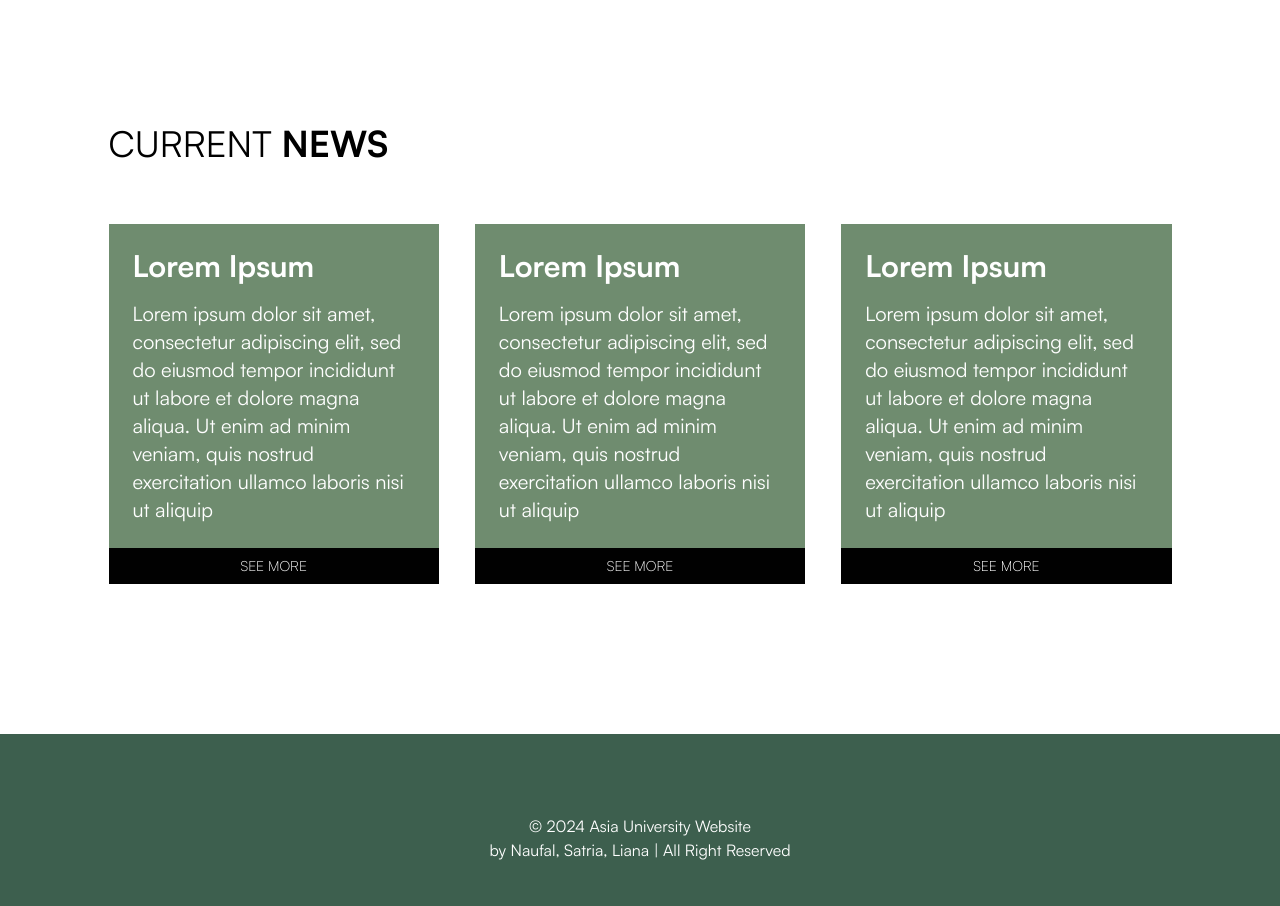
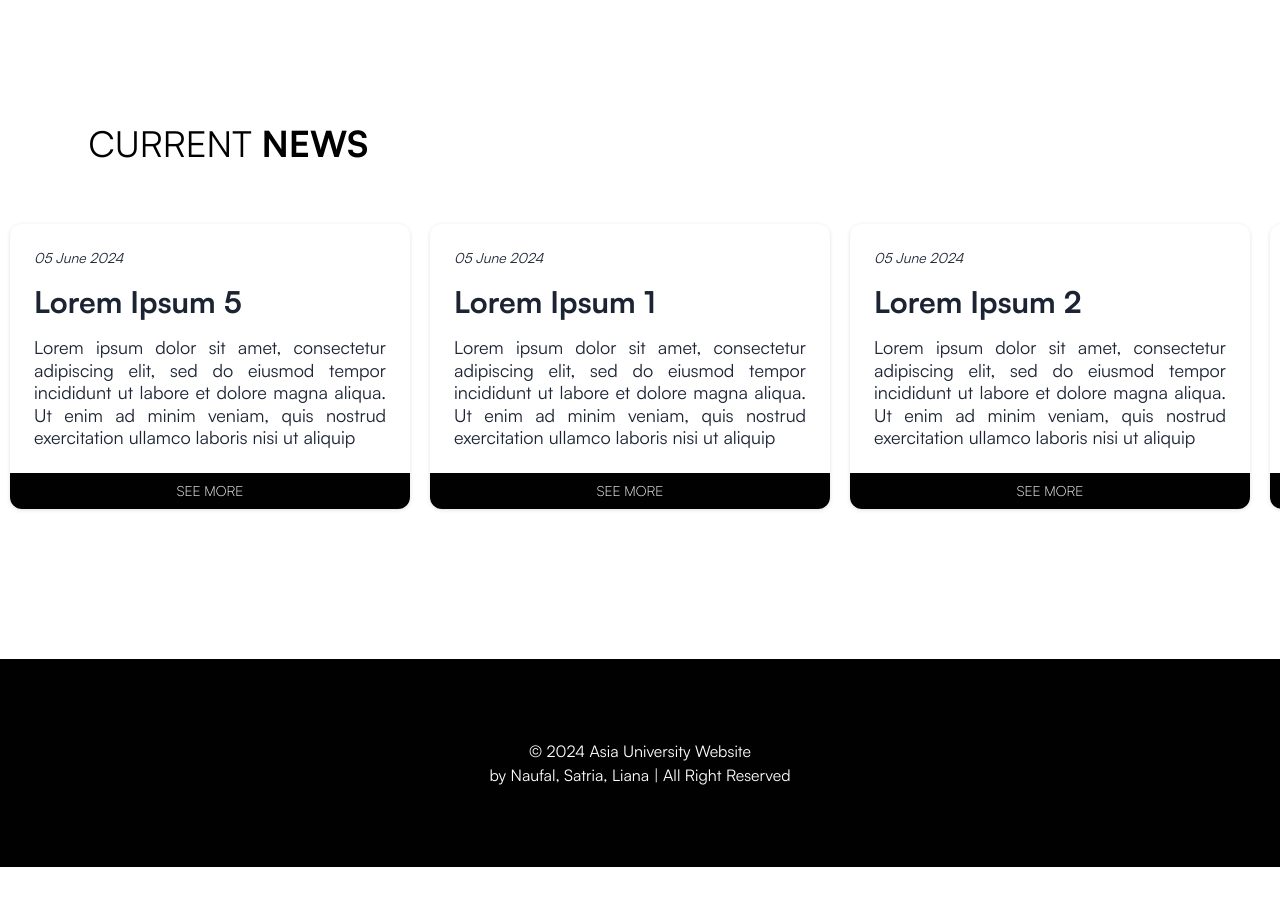
Before and after one commit to NaufalIhza17/asia-university-revamp, a Next.js app: page / in a window 1280 px wide. Shown: the part 3320-4226 px from the top of the page. After the commit the page ends 4187 px from the top, so only its background shows below. Built offline with nearby package versions, Linux system fonts and the light colour scheme.

Commit message:
fix: change ui news

```diff
--- a/src/app/(root)/page.tsx
+++ b/src/app/(root)/page.tsx
@@ -10,14 +10,56 @@ import GalleryThree from "~/public/images/landing-gallery-3.png";
 import GalleryFour from "~/public/images/landing-gallery-4.png";
 import GalleryFive from "~/public/images/landing-gallery-5.png";
 import Clouds from "~/public/images/clouds-landing.png";
-import AULogo from "~/public/icons/au-logo.svg"
-import LandingBook from "~/public/icons/landing_book.svg"
-import LandingStar from "~/public/icons/landing_star.svg"
-import LandingPeople from "~/public/icons/landing_people.svg"
-import LandingStudent from "~/public/icons/landing_student.svg"
-import { motion } from "framer-motion";
+import AULogo from "~/public/icons/au-logo.svg";
+import LandingBook from "~/public/icons/landing_book.svg";
+import LandingStar from "~/public/icons/landing_star.svg";
+import LandingPeople from "~/public/icons/landing_people.svg";
+import LandingStudent from "~/public/icons/landing_student.svg";
+import { motion, useMotionValue } from "framer-motion";
+import { useState, useEffect } from "react";
+
+const DRAG_BUFFER = 50;
+const CARD_WIDTH = 420;
+const CARD_GAP = 20;
+const VIEWPORT_CENTER = window.innerWidth / 2 - CARD_WIDTH / 2;
 
 export default function Home() {
+  const [cardIndex, setCardIndex] = useState(1);
+  const [dragging, setDragging] = useState(false);
+  const dragX = useMotionValue(0);
+
+  const onDragStart = () => {
+    setDragging(true);
+  };
+
+  const onDragEnd = () => {
+    setDragging(false);
+
+    const x = dragX.get();
+
+    if (x <= -DRAG_BUFFER) {
+      setCardIndex((pv) => (pv + 1) % (newsStatic.length + 2));
+    } else if (x >= DRAG_BUFFER) {
+      setCardIndex(
+        (pv) => (pv - 1 + (newsStatic.length + 2)) % (newsStatic.length + 2)
+      );
+    }
+  };
+
+  useEffect(() => {
+    if (cardIndex === 0) {
+      setCardIndex(newsStatic.length);
+    } else if (cardIndex === newsStatic.length + 1) {
+      setCardIndex(1);
+    }
+  }, [cardIndex]);
+
+  const displayedCards = [
+    newsStatic[newsStatic.length - 1],
+    ...newsStatic,
+    newsStatic[0],
+  ];
+
   return (
     <main className="flex flex-col items-center justify-center h-fit relative overflow-hidden">
       <section className="bg-gradient-to-b from-[#6490D1] via-[#A7CAFF] to-white h-[732px] md:h-[915px] relative w-full">
@@ -83,9 +125,7 @@ export default function Home() {
                 className="max-lg:w-[40px]"
               />
             </div>
-            <p className="lg:text-xl">
-              Globally ranked among top universities
-            </p>
+            <p className="lg:text-xl">Globally ranked among top universities</p>
           </motion.div>
           <motion.div
             variants={fadeInAnimationVariationsBottom}
@@ -96,11 +136,7 @@ export default function Home() {
             className="grid items-center justify-center gap-[5px] lg:gap-[10px] bg-[#2F4B2C] px-[27.5px] lg:px-[55px] py-[58px] lg:py-[116px]"
           >
             <div className="w-full flex justify-center">
-              <LandingStar
-                width={64}
-                height={64}
-                className="max-lg:w-[40px]"
-              />
+              <LandingStar width={64} height={64} className="max-lg:w-[40px]" />
             </div>
             <p className="lg:text-xl">
               Top-5 university in Taiwan for three years
@@ -191,10 +227,12 @@ export default function Home() {
               />
               <div className="opacity-0 absolute z-10 top-0 left-0 w-full h-full bg-[#82684B]/50 text-white group-hover:opacity-100 transition-opacity delay-200 flex flex-col gap-4 xl:gap-6 py-8 xl:py-16 px-4 xl:px-8">
                 <p className="text-xl">
-                  <span className="text-[#CAFF86]">&#47;&#47;</span> Scenic Campus
+                  <span className="text-[#CAFF86]">&#47;&#47;</span> Scenic
+                  Campus
                 </p>
                 <p>
-                  Asia University&apos;s campus is adorned with scenic buildings that blend modern design with classical Roman-Greek elements.
+                  Asia University&apos;s campus is adorned with scenic buildings
+                  that blend modern design with classical Roman-Greek elements.
                 </p>
               </div>
             </motion.div>
@@ -215,10 +253,12 @@ export default function Home() {
               />
               <div className="opacity-0 absolute z-10 top-0 left-0 w-full h-full bg-[#82684B]/50 text-white group-hover:opacity-100 transition-opacity delay-200 flex flex-col gap-4 xl:gap-6 py-8 xl:py-16 px-4 xl:px-8">
                 <p className="text-xl">
-                  <span className="text-[#CAFF86]">&#47;&#47;</span> Faculty Building
+                  <span className="text-[#CAFF86]">&#47;&#47;</span> Faculty
+                  Building
                 </p>
                 <p>
-                  The faculty buildings are architecturally impressive, providing state-of-the-art facilities for academic excellence.
+                  The faculty buildings are architecturally impressive,
+                  providing state-of-the-art facilities for academic excellence.
                 </p>
               </div>
             </motion.div>
@@ -242,7 +282,8 @@ export default function Home() {
                   <span className="text-[#CAFF86]">&#47;&#47;</span> Campus View
                 </p>
                 <p>
-                  The campus view is breathtaking, with picturesque landscapes and serene gardens.
+                  The campus view is breathtaking, with picturesque landscapes
+                  and serene gardens.
                 </p>
               </div>
             </motion.div>
@@ -268,7 +309,8 @@ export default function Home() {
                   <span className="text-[#CAFF86]">&#47;&#47;</span> Dormitory
                 </p>
                 <p>
-                  The dormitories offer a comfortable and well-equipped living environment for students.
+                  The dormitories offer a comfortable and well-equipped living
+                  environment for students.
                 </p>
               </div>
             </motion.div>
@@ -292,7 +334,8 @@ export default function Home() {
                   <span className="text-[#CAFF86]">&#47;&#47;</span> Ando Museum
                 </p>
                 <p>
-                  The Ando Museum, designed by Tadao Ando, is a cultural gem on campus, hosting regular art exhibitions.
+                  The Ando Museum, designed by Tadao Ando, is a cultural gem on
+                  campus, hosting regular art exhibitions.
                 </p>
               </div>
             </motion.div>
@@ -315,10 +358,12 @@ export default function Home() {
             about us
           </h1>
           <p className="max-w-[583px] font-medium text-xl lg:text-2xl text-white">
-            Asia University is celebrated for its rapid rise in global university rankings, earning praise for its academic
-            excellence, distinguished faculty, and innovative achievements. Our commitment to internationalization and
-            collaboration, coupled with an award-winning, aesthetically pleasing campus, has garnered admiration from educators,
-            students, and academic leaders worldwide.
+            Asia University is celebrated for its rapid rise in global
+            university rankings, earning praise for its academic excellence,
+            distinguished faculty, and innovative achievements. Our commitment
+            to internationalization and collaboration, coupled with an
+            award-winning, aesthetically pleasing campus, has garnered
+            admiration from educators, students, and academic leaders worldwide.
           </p>
           <motion.div
             variants={fadeInAnimationVariationsScale}
@@ -336,7 +381,7 @@ export default function Home() {
         </motion.div>
       </section>
 
-      <section className="w-full max-w-[1103px] px-5 flex justify-center mb-[75px] md:mb-[150px]">
+      <section className="w-full px-5 flex justify-center mb-[75px] md:mb-[150px]">
         <div className="w-full flex flex-col gap-10 lg:gap-15">
           <motion.h2
             variants={fadeInAnimationVariationsLeft}
@@ -344,12 +389,26 @@ export default function Home() {
             whileInView="animate"
             viewport={{ once: true }}
             custom={2}
-            className="text-2xl md:text-4xl w-full max-md:text-center"
+            className="text-2xl md:text-4xl w-full max-md:text-center max-w-[1103px] mx-auto"
           >
             CURRENT <span className="font-black">NEWS</span>
           </motion.h2>
-          <div className="grid sm:grid-cols-2 lg:grid-cols-3 gap-4 lg:gap-9 text-white">
-            {newsStatic.map((news, index) => (
+          <motion.div
+            drag="x"
+            dragConstraints={{
+              left: 0,
+              right: 0,
+            }}
+            style={{ x: dragX }}
+            animate={{
+              translateX:
+                -cardIndex * (CARD_WIDTH + CARD_GAP) + VIEWPORT_CENTER,
+            }}
+            onDragStart={onDragStart}
+            onDragEnd={onDragEnd}
+            className="flex items-center gap-5 text-white"
+          >
+            {displayedCards.map((news, index) => (
               <motion.div
                 key={index}
                 variants={fadeInAnimationVariationsRight}
@@ -357,26 +416,29 @@ export default function Home() {
                 whileInView="animate"
                 viewport={{ once: true }}
                 custom={3 * index}
-                className="col-span-1"
+                className="col-span-1 rounded-xl overflow-hidden shadow-2 min-w-100"
               >
-                <div className="bg-[#4C704B]/80 grid gap-4 p-6">
+                <div className="text-black grid gap-4 p-6">
+                  <p className="text-sm italic">05 June 2024</p>
                   <p className="text-2xl md:text-3xl font-black">
                     {news.title}
                   </p>
-                  <p className="text-lg md:text-xl">{news.desc}</p>
+                  <p className="text-lg leading-tight text-justify">
+                    {news.desc}
+                  </p>
                 </div>
                 <Link href={news.url}>
-                  <div className="bg-black-2 text-sm font-light">
+                  <div className="bg-black-2 hover:bg-black transition-all text-sm font-light">
                     <p className="w-full text-center p-2">SEE MORE</p>
                   </div>
                 </Link>
               </motion.div>
             ))}
-          </div>
+          </motion.div>
         </div>
       </section>
 
-      <section className="bg-[#3D5F4E] w-full text-white flex justify-center px-10 py-20 text-center">
+      <section className="bg-black-2 w-full text-white flex justify-center px-10 py-20 text-center">
         <p>
           © 2024 Asia University Website
           <br />
@@ -389,17 +451,27 @@ export default function Home() {
 
 const newsStatic = [
   {
-    title: "Lorem Ipsum",
+    title: "Lorem Ipsum 1",
     desc: "Lorem ipsum dolor sit amet, consectetur adipiscing elit, sed do eiusmod tempor incididunt ut labore et dolore magna aliqua. Ut enim ad minim veniam, quis nostrud exercitation ullamco laboris nisi ut aliquip",
     url: "/",
   },
   {
-    title: "Lorem Ipsum",
+    title: "Lorem Ipsum 2",
     desc: "Lorem ipsum dolor sit amet, consectetur adipiscing elit, sed do eiusmod tempor incididunt ut labore et dolore magna aliqua. Ut enim ad minim veniam, quis nostrud exercitation ullamco laboris nisi ut aliquip",
     url: "/",
   },
   {
-    title: "Lorem Ipsum",
+    title: "Lorem Ipsum 3",
+    desc: "Lorem ipsum dolor sit amet, consectetur adipiscing elit, sed do eiusmod tempor incididunt ut labore et dolore magna aliqua. Ut enim ad minim veniam, quis nostrud exercitation ullamco laboris nisi ut aliquip",
+    url: "/",
+  },
+  {
+    title: "Lorem Ipsum 4",
+    desc: "Lorem ipsum dolor sit amet, consectetur adipiscing elit, sed do eiusmod tempor incididunt ut labore et dolore magna aliqua. Ut enim ad minim veniam, quis nostrud exercitation ullamco laboris nisi ut aliquip",
+    url: "/",
+  },
+  {
+    title: "Lorem Ipsum 5",
     desc: "Lorem ipsum dolor sit amet, consectetur adipiscing elit, sed do eiusmod tempor incididunt ut labore et dolore magna aliqua. Ut enim ad minim veniam, quis nostrud exercitation ullamco laboris nisi ut aliquip",
     url: "/",
   },
```
